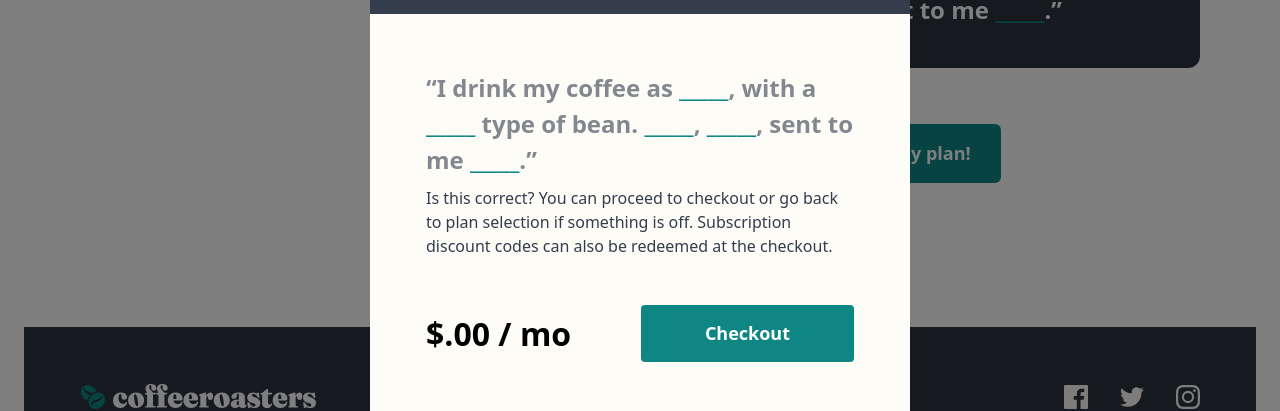
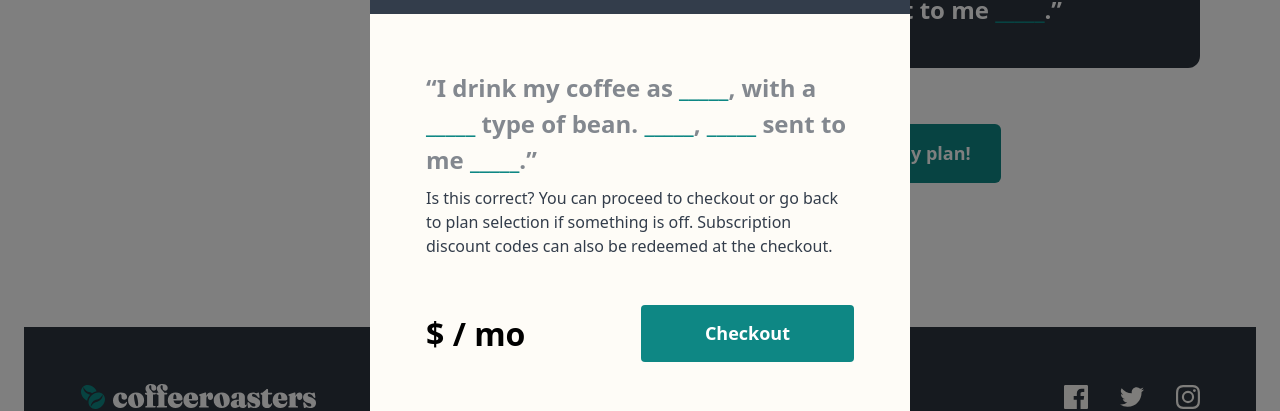
Before and after one commit to MadeByJax/coffeeroasters, a React (Vite) app: page / in a window 1280 px wide. Both pictures are taken after a click on the button "Create my plan!". Shown: the part 3948-4359 px from the top of the page. Built offline with nearby package versions, Linux system fonts and the light colour scheme.

Commit message:
Add new props to Modal component

```diff
--- a/src/components/Modal.jsx
+++ b/src/components/Modal.jsx
@@ -1,7 +1,14 @@
 import React from "react";
 import ReactDOM from "react-dom";
 
-const Modal = ({ handleModal, calculatePrice, selectedOptions }) => {
+const Modal = ({
+  handleModal,
+  calculatePrice,
+  selectedOptions,
+  isCapsuleSelected,
+  handleCheckout,
+  validateCheckout,
+}) => {
   return ReactDOM.createPortal(
     <div
       className=" fixed top-0 px-6 left-0 w-full h-full flex items-center justify-center bg-black bg-opacity-50"
@@ -21,7 +28,11 @@ const Modal = ({ handleModal, calculatePrice, selectedOptions }) => {
             <span className="text-dark-cyan">{selectedOptions[1]?.title}</span>{" "}
             type of bean.{" "}
             <span className="text-dark-cyan">{selectedOptions[2]?.title}</span>,{" "}
-            <span className="text-dark-cyan">{selectedOptions[3]?.title}</span>,{" "}
+            {!isCapsuleSelected && (
+              <span className="text-dark-cyan">
+                {selectedOptions[3]?.title}
+              </span>
+            )}{" "}
             sent to me{" "}
             <span className="text-dark-cyan">{selectedOptions[4]?.title}</span>
             .”
@@ -33,13 +44,14 @@ const Modal = ({ handleModal, calculatePrice, selectedOptions }) => {
           </p>
           <div className="hidden lg:flex items-center justify-between gap-[13px] mt-[47px]">
             <p className="text-[32px] font-bold">
-              ${calculatePrice()}.00 / mo{" "}
+              ${calculatePrice()?.toFixed(2)} / mo{" "}
             </p>
             <button
               className="bg-dark-cyan  text-white px-[64px] py-[15px] rounded text-[18px] font-bold hover:bg-blue-700"
               onClick={(e) => {
                 e.stopPropagation();
-                handleModal();
+                validateCheckout();
+                handleCheckout();
               }}
             >
               Checkout
```
